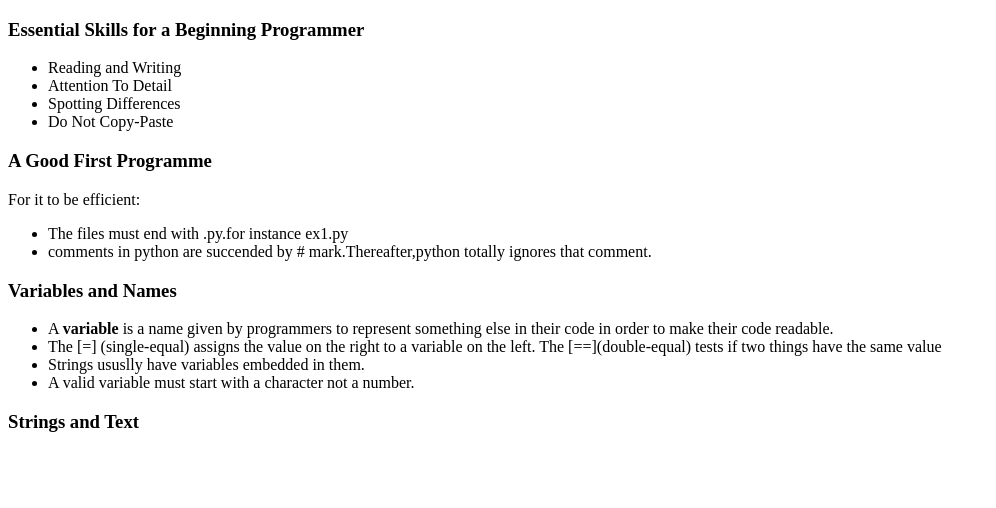
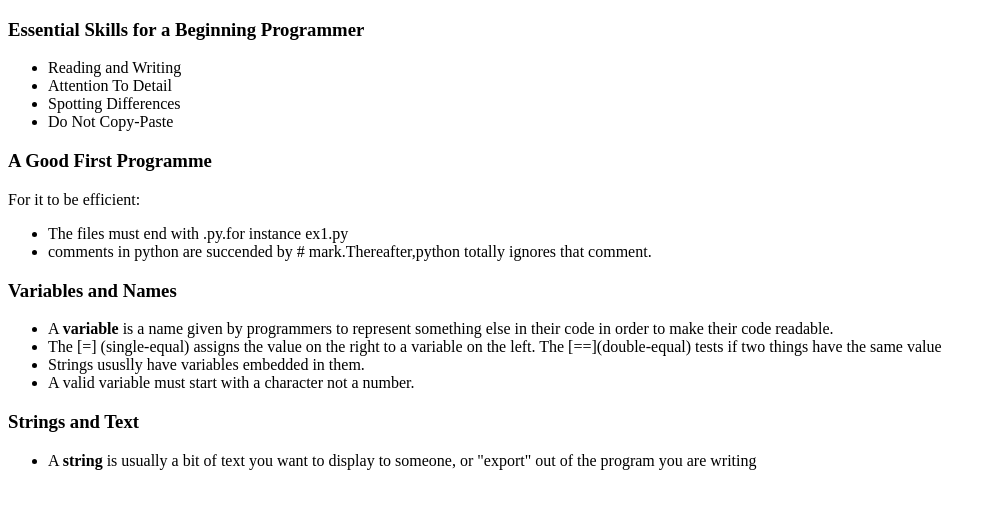
Before and after one commit to nitaryn/learn-python-the-hard-way, a plain HTML site: page index.html in a window 1280 px wide. Shown: the whole page, without its empty margins (0-996 px from the left). Drawn offline with Linux system fonts and the light colour scheme.

Commit message:
definition of a string

```diff
--- a/index.html
+++ b/index.html
@@ -25,6 +25,9 @@
         <li>A valid variable must start with a character not a number.</li>
     </ul>
     <h3>Strings and Text</h3>
+    <ul>
+    <li>A <b>string</b> is usually a bit of text you want to display to someone, or "export" out of the program you are writing</li>
+    </ul>
 
 
 
```
